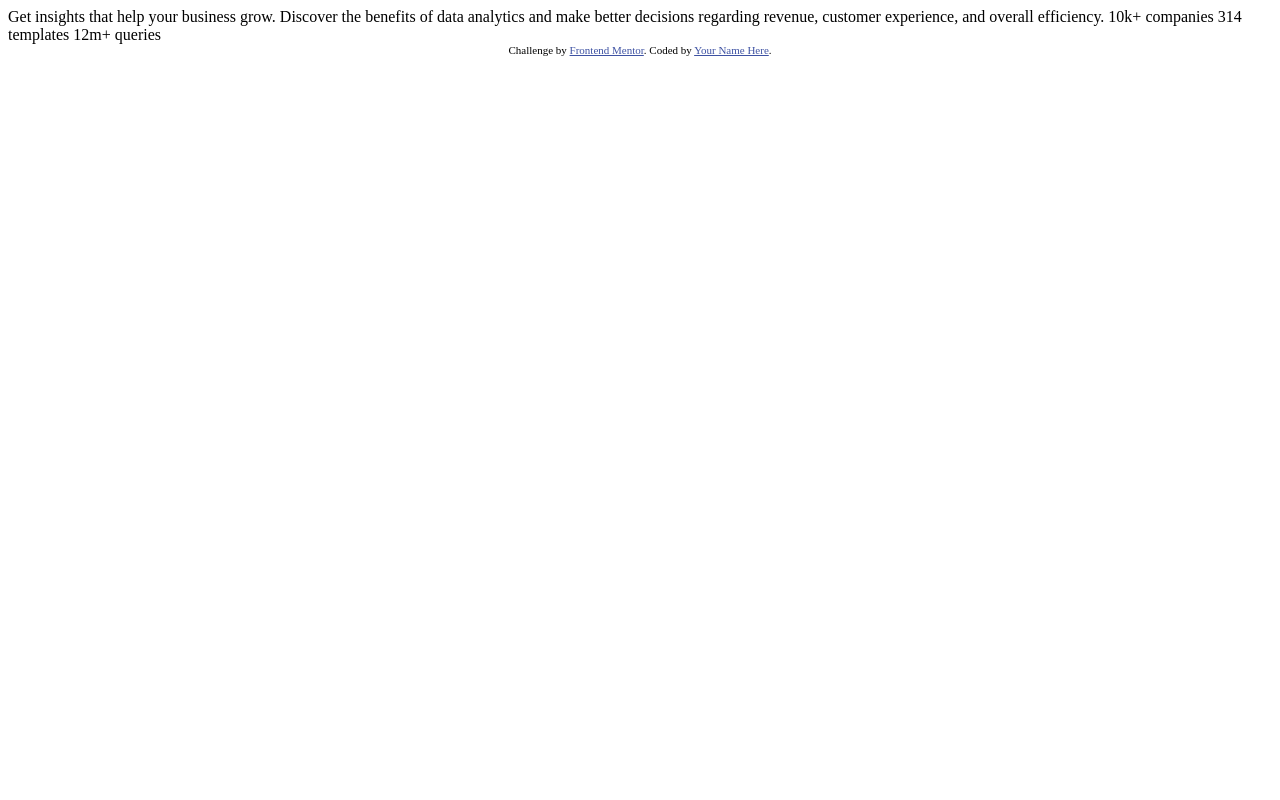
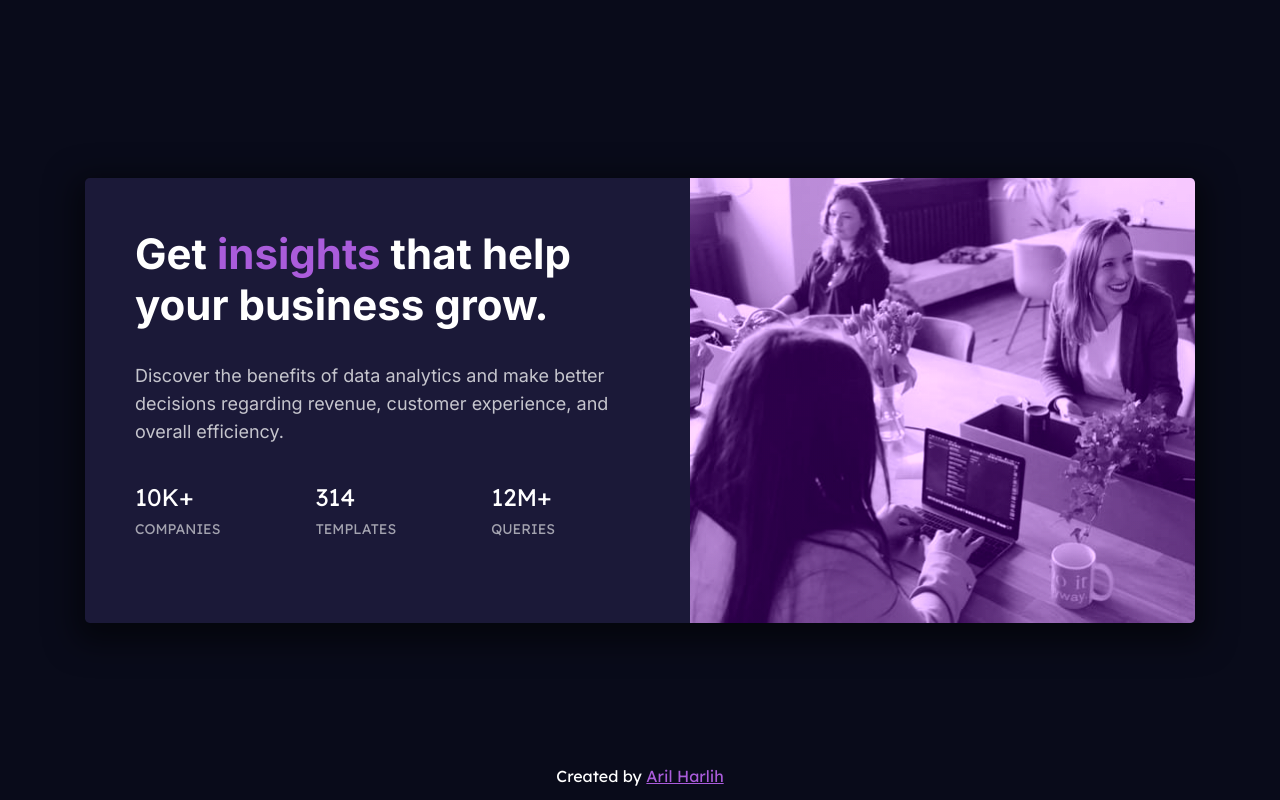
Before and after one commit to arilhr/stats-preview-card, a plain HTML site: page index.html in a window 1280 px wide. Drawn offline with Linux system fonts and the light colour scheme.

Commit message:
update first finish constructing and styling website

```diff
--- /dev/null
+++ b/css/style.scss
@@ -0,0 +1,166 @@
+// font
+@import url('https://fonts.googleapis.com/css2?family=Inter:wght@400;700&family=Lexend+Deca&display=swap');
+
+$inter-font: 'Inter';
+$lexend-deca-font: 'Lexend Deca';
+
+// color
+$very-dark-blue: hsl(233, 47%, 7%);
+$dark-desaturated-blue: hsl(244,38%,16%);
+$soft-violet: hsl(277,64%,61%);
+$white: hsl(0, 0%, 100%);
+$slight-transparent-white-main: hsla(0, 0%, 100%, 0.75);
+$slight-transparent-white-stat: hsla(0, 0%, 100%, 0.6);
+
+body {
+    margin: 0;
+    background-color: $very-dark-blue;
+}
+
+.center {
+    width: 100vw;
+    height: 100vh;
+    display: flex;
+    justify-content: center;
+    align-items: center;
+}
+
+.frame {
+    width: 1110px;
+    height: 445px;
+    background-color: $dark-desaturated-blue;
+    overflow: hidden;
+    border-radius: 0.3rem;
+    display: flex;
+    justify-content: space-between;
+    box-shadow: 0 10px 30px 10px rgba($color: #000000, $alpha: 0.5);
+
+    .banner-image {
+        width: 50%;
+        height: 100%;
+        background: linear-gradient(rgba(170, 92, 219,0.4)), url(/images/image-header-desktop.jpg);
+        background-size: cover;
+        filter: contrast(1.5);
+    }
+
+    .main-content {
+        display: block;
+        width: 50%;
+        padding: 50px;
+
+        h1 {
+            font-family: $inter-font;
+            font-weight: 700;
+            font-size: 42px;
+            color: $white;
+            margin: 0;
+
+            span {
+                color: $soft-violet;
+            }
+        }
+
+        p {
+            font-family: $inter-font;
+            font-weight: 400;
+            font-size: 18px;
+            line-height: 28px;
+            color: $slight-transparent-white-main;
+            margin-top: 32px;
+        }
+
+        .stats {
+            display: flex;
+            justify-content: space-between;
+            width: 420px;
+            margin-top: 36px;
+
+            .stats-item {
+                display: flex;
+                flex-direction: column;
+
+                .big {
+                    font-family: $lexend-deca-font;
+                    text-transform: uppercase;
+                    font-size: 24px;
+                    color: $white;
+                }
+
+                .small {
+                    font-family: $lexend-deca-font;
+                    font-weight: 400;
+                    font-size: 14px;
+                    color: $slight-transparent-white-stat;
+                    text-transform: uppercase;
+                    margin-top: 8px;
+                }
+            }
+        }
+    }
+}
+
+footer {
+    position: absolute;
+    bottom: 10px;
+    right: 0;
+    left: 0;
+    height: 24px;
+    font-family: $lexend-deca-font;
+    text-align: center;
+    color: $white;
+
+    a {
+        color: $soft-violet
+    }
+}
+
+@media screen and (max-width: 375px) {
+    .frame {
+        width: 340px;
+        height: 600px;
+        flex-direction: column;
+        align-items: center;
+
+        .banner-image {
+            order: 0;
+            width: 100%;
+        }
+
+        .main-content {
+            order: 1;
+            width: 80%;
+            padding: 0;
+
+            h1 {
+                font-size: 28px;
+                text-align: center;
+                margin-top: 24px;
+            }
+
+            p {
+                font-size: 12px;
+                text-align: center;
+                line-height: 24px;
+            }
+
+            .stats {
+                flex-direction: column;
+                align-items: center;
+                text-align: center;
+                width: 100%;
+                margin: 10px 0 20px 0;
+
+                .stats-item {
+                    margin-bottom: 10px;
+                    .big {
+                        font-size: 24px;
+                    }
+                    .small {
+                        margin-top: 4px;
+                        font-size: 12px;
+                    }
+                }
+            }
+        }
+    }
+}
--- a/index.html
+++ b/index.html
@@ -5,29 +5,40 @@
   <meta name="viewport" content="width=device-width, initial-scale=1.0"> <!-- displays site properly based on user's device -->
 
   <link rel="icon" type="image/png" sizes="32x32" href="./images/favicon-32x32.png">
-
+  <link rel="stylesheet" href="./css/style.css">
   <title>Frontend Mentor | Stats preview card component</title>
-
-  <!-- Feel free to remove these styles or customise in your own stylesheet 👍 -->
-  <style>
-    .attribution { font-size: 11px; text-align: center; }
-    .attribution a { color: hsl(228, 45%, 44%); }
-  </style>
 </head>
 <body>
-
-  Get insights that help your business grow.
-
-  Discover the benefits of data analytics and make better decisions regarding revenue, customer
-  experience, and overall efficiency.
-
-  10k+ companies
-  314 templates
-  12m+ queries
-
-  <div class="attribution">
-    Challenge by <a href="https://www.frontendmentor.io?ref=challenge" target="_blank">Frontend Mentor</a>.
-    Coded by <a href="#">Your Name Here</a>.
+  <main>
+    <div class="center">
+      <div class="frame">
+        <div class="main-content">
+          <h1>Get <span>insights</span> that help your business grow.</h1>
+          <p>Discover the benefits of data analytics and make better decisions regarding revenue, customer experience, and overall efficiency.</p>
+          <div class="stats">
+            <div class="stats-item">
+              <span class="big">10k+</span>
+              <span class="small">companies</span>
+            </div>
+            <div class="stats-item">
+              <span class="big">314</span>
+              <span class="small">templates</span>
+            </div>
+            <div class="stats-item">
+              <span class="big">12m+</span>
+              <span class="small">queries</span>
+            </div>
+          </div>
+        </div>
+        <div class="banner-image"></div>
+      </div>
+    </div>
+  </main>
+  <footer>
+    <div class="attribution">
+      Created by <a href="https://arilhr.github.io/">Aril Harlih</a>
+    </div>
+  </footer>
   </div>
 </body>
 </html>
```
Also changed, not shown: css/style.css (added), 3 other files.
